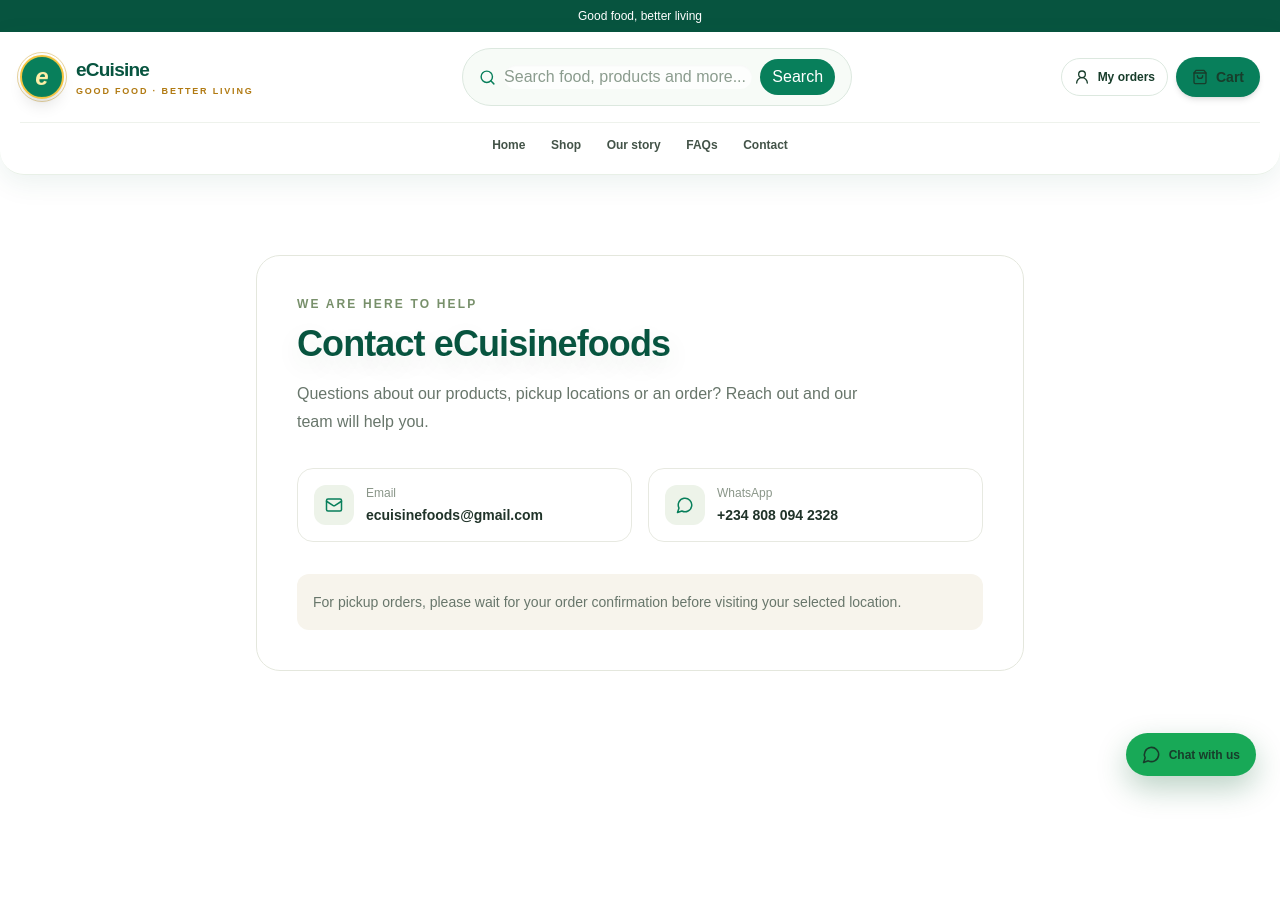
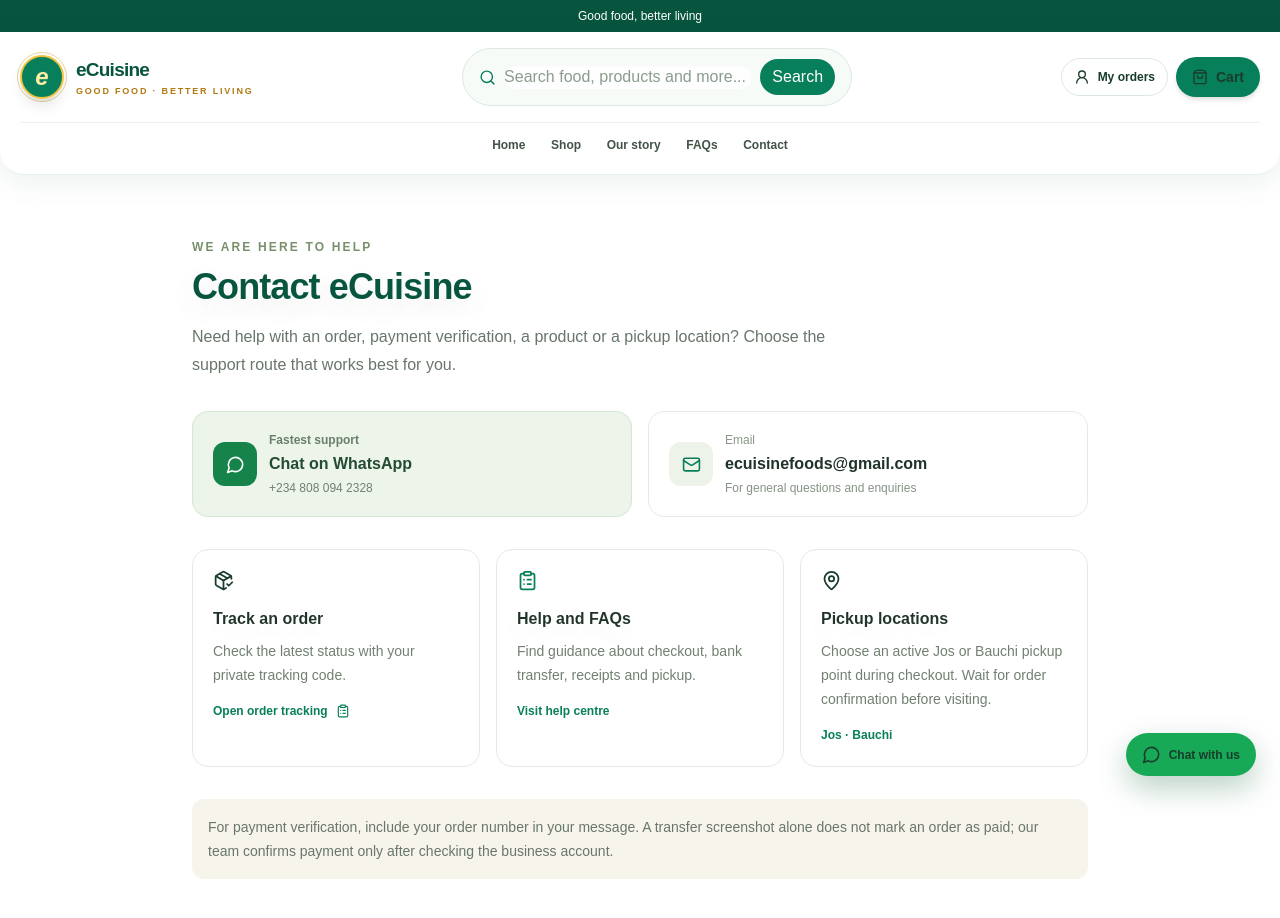
Before and after one commit to ecuisinefoods-collab/ecuisinefoods, a Next.js app: page /contact in a window 1280 px wide. Shown: the top 918 px of the page. Before the commit the page ends 800 px from the top, so only its background shows below. Built offline with nearby package versions, Linux system fonts and the light colour scheme; no server answers; the database is empty.

Commit message:
Expand customer contact page with order support links

```diff
--- a/src/app/contact/page.tsx
+++ b/src/app/contact/page.tsx
@@ -1,20 +1,60 @@
 import Link from "next/link";
-import { Mail, MessageCircle } from "lucide-react";
+import { ClipboardList, Mail, MapPin, MessageCircle, PackageCheck } from "lucide-react";
 import { SiteHeader } from "@/components/site-header";
 
+const supportMessage = encodeURIComponent("Hello eCuisine, I need help with an order. Please assist me.");
+const whatsappUrl = "https://wa.me/2348080942328?text=" + supportMessage;
+
 export default function ContactPage() {
-  return <main className="storefront-glass min-h-screen bg-[#fbfaf7]"><div className="bg-[#173e2d] px-4 py-2 text-center text-xs text-white">Good food, better living</div><SiteHeader/><section className="px-5 py-12">
-    <div className="mx-auto max-w-3xl">
-      <div className="mt-8 rounded-3xl border border-[#e4e7dd] bg-white p-7 sm:p-10">
-        <p className="text-xs font-bold uppercase tracking-[.18em] text-[#78906b]">We are here to help</p>
-        <h1 className="mt-3 text-3xl font-semibold tracking-tight text-[#173e2d] sm:text-4xl">Contact eCuisinefoods</h1>
-        <p className="mt-4 max-w-xl leading-7 text-[#68766b]">Questions about our products, pickup locations or an order? Reach out and our team will help you.</p>
-        <div className="mt-8 grid gap-4 sm:grid-cols-2">
-          <a href="mailto:ecuisinefoods@gmail.com" className="flex items-center gap-3 rounded-2xl border border-[#e7e9e1] p-4 transition hover:bg-[#fbfaf7]"><span className="grid h-10 w-10 place-items-center rounded-xl bg-[#edf3e9] text-[#245b42]"><Mail size={18}/></span><span><span className="block text-xs text-[#8a9689]">Email</span><span className="mt-1 block text-sm font-bold text-[#203329]">ecuisinefoods@gmail.com</span></span></a>
-          <a href="https://wa.me/2348080942328" className="flex items-center gap-3 rounded-2xl border border-[#e7e9e1] p-4 transition hover:bg-[#fbfaf7]"><span className="grid h-10 w-10 place-items-center rounded-xl bg-[#edf3e9] text-[#245b42]"><MessageCircle size={18}/></span><span><span className="block text-xs text-[#8a9689]">WhatsApp</span><span className="mt-1 block text-sm font-bold text-[#203329]">+234 808 094 2328</span></span></a>
+  return (
+    <main className="storefront-glass min-h-screen bg-[#fbfaf7]">
+      <div className="bg-[#173e2d] px-4 py-2 text-center text-xs text-white">Good food, better living</div>
+      <SiteHeader />
+      <section className="px-5 py-12 sm:py-16">
+        <div className="mx-auto max-w-4xl">
+          <p className="text-xs font-bold uppercase tracking-[.18em] text-[#78906b]">We are here to help</p>
+          <h1 className="mt-3 text-4xl font-semibold tracking-tight text-[#173e2d]">Contact eCuisine</h1>
+          <p className="mt-4 max-w-2xl leading-7 text-[#68766b]">
+            Need help with an order, payment verification, a product or a pickup location? Choose the support route that works best for you.
+          </p>
+
+          <div className="mt-8 grid gap-4 sm:grid-cols-2">
+            <a href={whatsappUrl} target="_blank" rel="noopener noreferrer" className="flex items-center gap-3 rounded-2xl border border-[#d5e5d4] bg-[#edf5ea] p-5 transition hover:border-[#a9c8aa]">
+              <span className="grid h-11 w-11 place-items-center rounded-xl bg-[#16834a] text-white"><MessageCircle size={19} /></span>
+              <span><span className="block text-xs font-semibold text-[#68806b]">Fastest support</span><span className="mt-1 block text-base font-bold text-[#244b34]">Chat on WhatsApp</span><span className="mt-1 block text-xs text-[#718071]">+234 808 094 2328</span></span>
+            </a>
+            <a href="mailto:ecuisinefoods@gmail.com" className="flex items-center gap-3 rounded-2xl border border-[#e7e9e1] bg-white p-5 transition hover:bg-[#fbfaf7]">
+              <span className="grid h-11 w-11 place-items-center rounded-xl bg-[#edf3e9] text-[#245b42]"><Mail size={19} /></span>
+              <span><span className="block text-xs text-[#8a9689]">Email</span><span className="mt-1 block text-base font-bold text-[#203329]">ecuisinefoods@gmail.com</span><span className="mt-1 block text-xs text-[#879286]">For general questions and enquiries</span></span>
+            </a>
+          </div>
+
+          <div className="mt-8 grid gap-4 md:grid-cols-3">
+            <Link href="/track" className="rounded-2xl border border-[#e7e9e1] bg-white p-5 transition hover:-translate-y-0.5 hover:shadow-lg">
+              <PackageCheck size={21} className="text-[#245b42}" />
+              <h2 className="mt-4 font-bold text-[#203329]">Track an order</h2>
+              <p className="mt-2 text-sm leading-6 text-[#718071]">Check the latest status with your private tracking code.</p>
+              <span className="mt-4 inline-flex items-center gap-2 text-xs font-bold text-[#245b42]">Open order tracking <ClipboardList size={14} /></span>
+            </Link>
+            <Link href="/faq" className="rounded-2xl border border-[#e7e9e1] bg-white p-5 transition hover:-translate-y-0.5 hover:shadow-lg">
+              <ClipboardList size={21} className="text-[#245b42]" />
+              <h2 className="mt-4 font-bold text-[#203329]">Help and FAQs</h2>
+              <p className="mt-2 text-sm leading-6 text-[#718071]">Find guidance about checkout, bank transfer, receipts and pickup.</p>
+              <span className="mt-4 inline-flex text-xs font-bold text-[#245b42]">Visit help centre</span>
+            </Link>
+            <div className="rounded-2xl border border-[#e7e9e1] bg-white p-5">
+              <MapPin size={21} className="text-[#245b42}" />
+              <h2 className="mt-4 font-bold text-[#203329]">Pickup locations</h2>
+              <p className="mt-2 text-sm leading-6 text-[#718071]">Choose an active Jos or Bauchi pickup point during checkout. Wait for order confirmation before visiting.</p>
+              <span className="mt-4 inline-flex text-xs font-bold text-[#245b42]">Jos · Bauchi</span>
+            </div>
+          </div>
+
+          <p className="mt-8 rounded-xl bg-[#f7f4ec] p-4 text-sm leading-6 text-[#68766b]">
+            For payment verification, include your order number in your message. A transfer screenshot alone does not mark an order as paid; our team confirms payment only after checking the business account.
+          </p>
         </div>
-        <p className="mt-8 rounded-xl bg-[#f7f4ec] p-4 text-sm leading-6 text-[#68766b]">For pickup orders, please wait for your order confirmation before visiting your selected location.</p>
-      </div>
-    </div>
-  </section></main>;
+      </section>
+    </main>
+  );
 }
```
